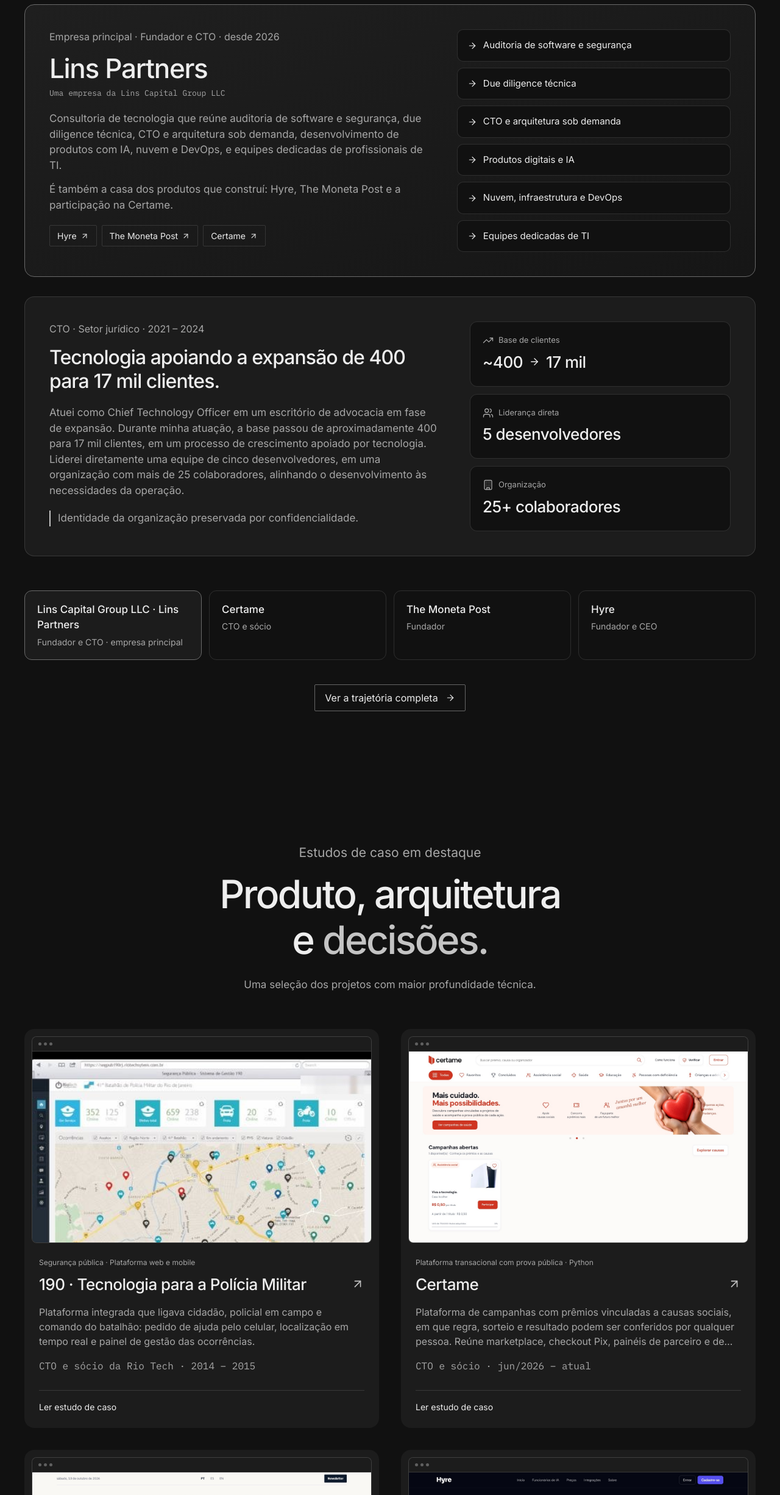
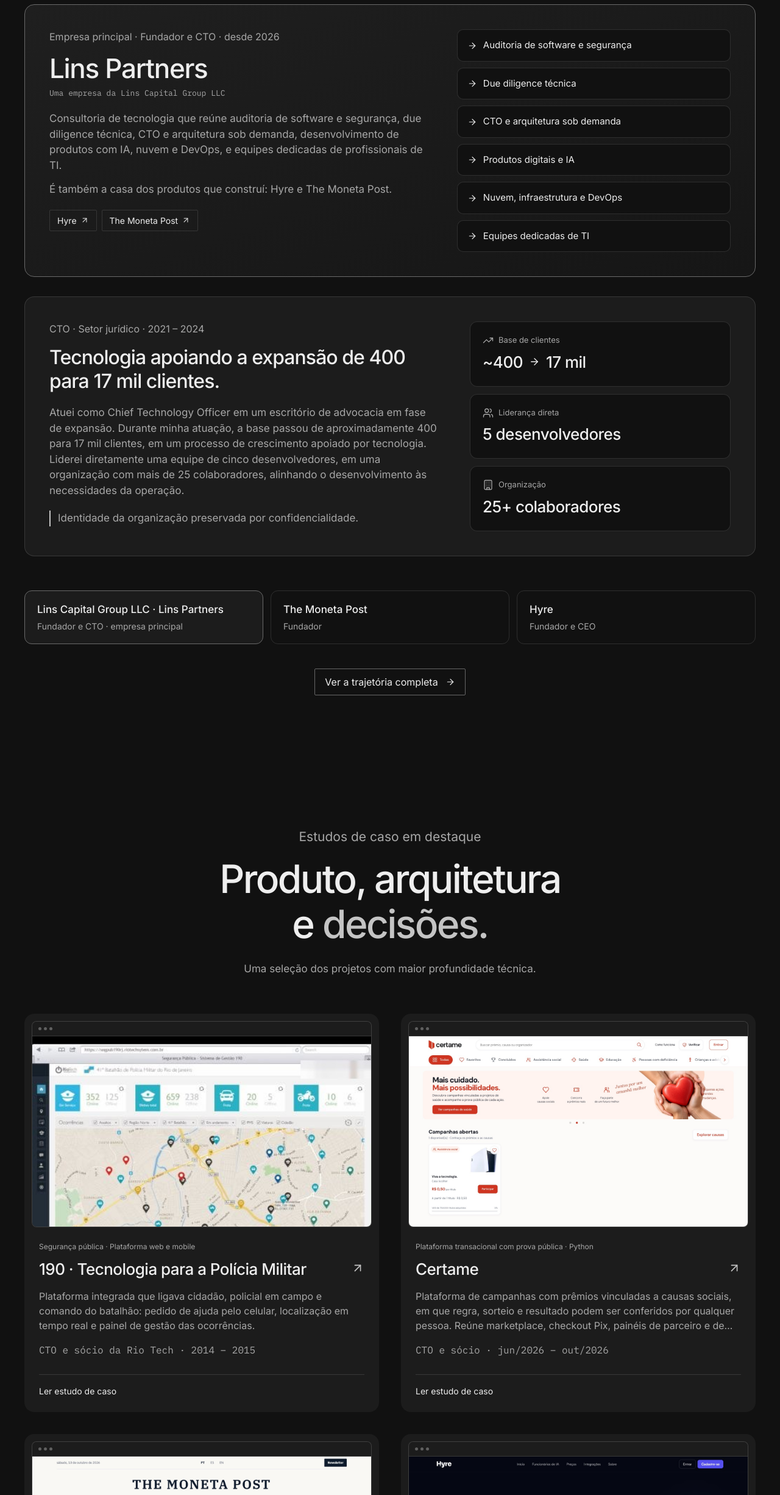
Before and after one commit to rafaellinsrj/rafaellinsrj.github.io, a Next.js app: page / in a window 1280 px wide. Shown: the part 1948-4399 px from the top of the page at 61% size. Built offline with nearby package versions, Linux system fonts and the light colour scheme.

Commit message:
Experience: Certame ended Oct 2026, update About and main company

```diff
--- a/components/sections/AboutSection.tsx
+++ b/components/sections/AboutSection.tsx
@@ -8,7 +8,7 @@ export default function AboutSection({page = false}: {page?: boolean}) {
           <div className="profile-top"><img src={asset("/images/rafael-lins.jpg")} width="1144" height="1280" alt="Rafael Lins Gaspar" loading="lazy"/></div>
           <div className="profile-details"><p className="eyebrow">Rafael Lins Gaspar</p><h3>Visão de negócio.<br/>Execução técnica.</h3><p>Liderança em tecnologia, arquitetura e produtos digitais.</p><p className="profile-place"><Icon name="map-pin" size={14}/> Teresópolis, RJ, Brasil</p></div>
         </aside>
-        <div className="about-copy"><p className="eyebrow">Sobre mim</p>{page ? <h1 className="section-h1">Tecnologia com<br/>experiência de gestão.</h1> : <h2>Tecnologia com<br/>experiência de gestão.</h2>}<p className="wide-copy">Minha trajetória combina liderança tecnológica, gestão de operações e criação de produtos digitais. Atuo na interseção entre estratégia de negócio, engenharia de software e inteligência artificial.</p><p className="about-extra">Fundei e dirigi empresas de tecnologia desde 2014, liderei engenharia no setor jurídico e hoje conduzo a tecnologia da Certame e da Lins Capital Group, onde reúno meus produtos. Aprofundo a formação no curso de Inteligência Artificial da Unifeso.</p><p className="location-note"><Icon name="globe" size={16}/> Aberto a oportunidades no Brasil e em qualquer país.</p>
+        <div className="about-copy"><p className="eyebrow">Sobre mim</p>{page ? <h1 className="section-h1">Tecnologia com<br/>experiência de gestão.</h1> : <h2>Tecnologia com<br/>experiência de gestão.</h2>}<p className="wide-copy">Minha trajetória combina liderança tecnológica, gestão de operações e criação de produtos digitais. Atuo na interseção entre estratégia de negócio, engenharia de software e inteligência artificial.</p><p className="about-extra">Fundei e dirigi empresas de tecnologia desde 2014, liderei engenharia no setor jurídico e hoje conduzo a tecnologia da Lins Capital Group, onde reúno meus produtos. Em 2026 também fui CTO da Certame e da Vero Markets. Aprofundo a formação no curso de Inteligência Artificial da Unifeso.</p><p className="location-note"><Icon name="globe" size={16}/> Aberto a oportunidades no Brasil e em qualquer país.</p>
           <a className="text-link" href={asset("/experiencia/")}>Ver a trajetória completa <Icon name="arrow-up-right"/></a>
         </div>
       </div>
--- a/components/sections/MainCompany.tsx
+++ b/components/sections/MainCompany.tsx
@@ -10,11 +10,10 @@ export default function MainCompany({level = 3}: {level?: 2 | 3}) {
       <H id="empresa-principal" className="main-company-title">Lins Partners</H>
       <p className="main-company-parent">Uma empresa da Lins Capital Group LLC</p>
       <p>Consultoria de tecnologia que reúne auditoria de software e segurança, due diligence técnica, CTO e arquitetura sob demanda, desenvolvimento de produtos com IA, nuvem e DevOps, e equipes dedicadas de profissionais de TI.</p>
-      <p>É também a casa dos produtos que construí: Hyre, The Moneta Post e a participação na Certame.</p>
+      <p>É também a casa dos produtos que construí: Hyre e The Moneta Post.</p>
       <div className="main-company-links">
         <Link href="/projetos/hyre/">Hyre <Icon name="arrow-up-right" size={14}/></Link>
         <Link href="/projetos/moneta/">The Moneta Post <Icon name="arrow-up-right" size={14}/></Link>
-        <Link href="/projetos/certame/">Certame <Icon name="arrow-up-right" size={14}/></Link>
       </div>
     </div>
     <ul className="main-company-services">
--- a/lib/cases/certame.ts
+++ b/lib/cases/certame.ts
@@ -9,7 +9,7 @@ export const certame: CaseStudy = {
     "Plataforma de campanhas com prêmios vinculadas a causas sociais, em que regra, sorteio e resultado podem ser conferidos por qualquer pessoa. Reúne marketplace, checkout Pix, painéis de parceiro e de operação, motor de sorteio com compromisso prévio e registro de provas em blockchain.",
   role: "CTO e sócio",
   organization: "Certame",
-  period: "jun/2026 – atual",
+  period: "jun/2026 – out/2026",
   stage: "Site publicado",
   stageNote: "",
   platforms: [
--- a/lib/experience.ts
+++ b/lib/experience.ts
@@ -2,8 +2,8 @@
 export type Role = {company: string; role: string; period: string; current?: boolean; summary: string; confidential?: boolean; link?: string; cases?: string[]; main?: boolean};
 
 export const roles: Role[] = [
-  {company: "Lins Capital Group LLC · Lins Partners", main: true, role: "Fundador e CTO", period: "jun 2026 – atual", current: true, cases: ["hyre", "moneta", "certame"], summary: "Holding que reúne os projetos de inteligência artificial, automação e blockchain: Hyre, The Moneta Post e a participação na Certame."},
-  {company: "Certame", role: "CTO e sócio", period: "jun 2026 – atual", current: true, link: "certame", summary: "Plataforma de prêmios com causa, com regras, números e resultados acessíveis a qualquer pessoa. Arquitetura do sistema e da infraestrutura, condução do time técnico e do roadmap."},
+  {company: "Lins Capital Group LLC · Lins Partners", main: true, role: "Fundador e CTO", period: "jun 2026 – atual", current: true, cases: ["hyre", "moneta"], summary: "Holding que reúne os projetos de inteligência artificial, automação e blockchain: Hyre e The Moneta Post."},
+  {company: "Certame", role: "CTO e sócio", period: "jun 2026 – out 2026", link: "certame", summary: "Plataforma de prêmios com causa, com regras, números e resultados acessíveis a qualquer pessoa. Arquitetura do sistema e da infraestrutura, condução do time técnico e do roadmap."},
   {company: "The Moneta Post", role: "Fundador", period: "mai 2026 – atual", current: true, link: "moneta", summary: "Portal de notícias financeiras em português, espanhol e inglês produzido com IA. Concepção e desenvolvimento do site, do painel de gestão e do pipeline editorial automatizado."},
   {company: "Vero Markets", role: "CTO", period: "abr 2026 – out 2026", link: "vero-markets", cases: ["vero-markets", "lmm"], summary: "Plataforma de mercados de previsão. Responsável pela tecnologia: arquitetura, desenvolvimento do produto e integração de mercados e dados. Projeto pausado em out 2026."},
   {company: "Hyre", role: "Fundador e CEO", period: "ago 2025 – atual", current: true, link: "hyre", summary: "Plataforma de agentes de IA para pequenas e médias empresas. Estratégia, produto e desenvolvimento."},
```
